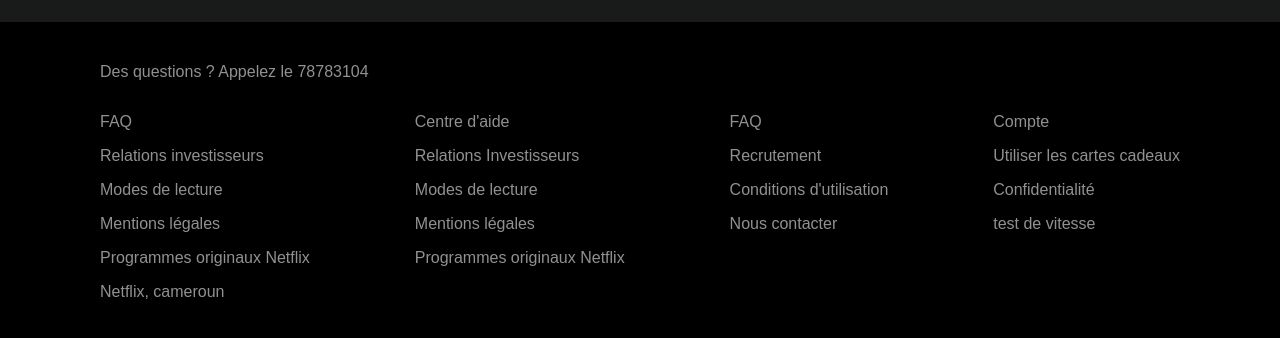
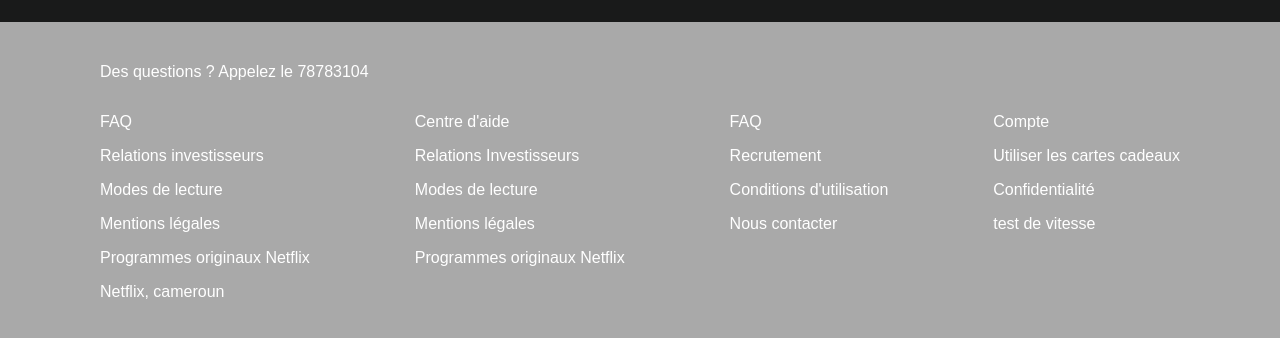
Before and after one commit to armelgobe/NETFLIX, a plain HTML site: page index.html in a window 1280 px wide. Shown: the part 660-998 px from the top of the page. Drawn offline with Linux system fonts and the light colour scheme.

```diff
--- a/style.css
+++ b/style.css
@@ -96,8 +96,8 @@ nav .droite p {
 
 /*Mise en forme footer*/
 footer {
-    background-color:black;
-    color: #909191;
+    background-color:darkgray;
+    color: white;
     padding: 25px 100px;
 }
 
```
Also changed, not shown: app.js (added).
